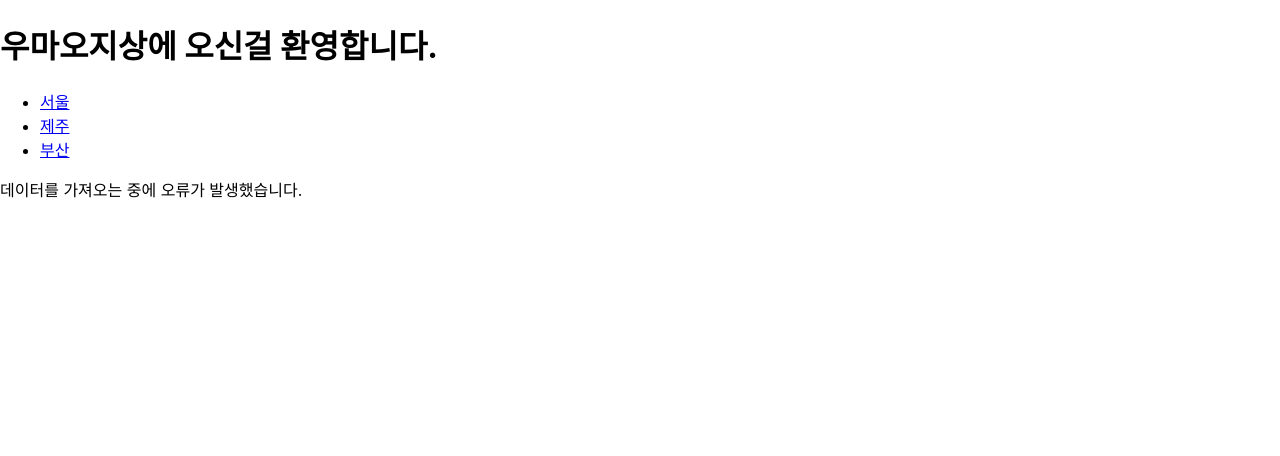
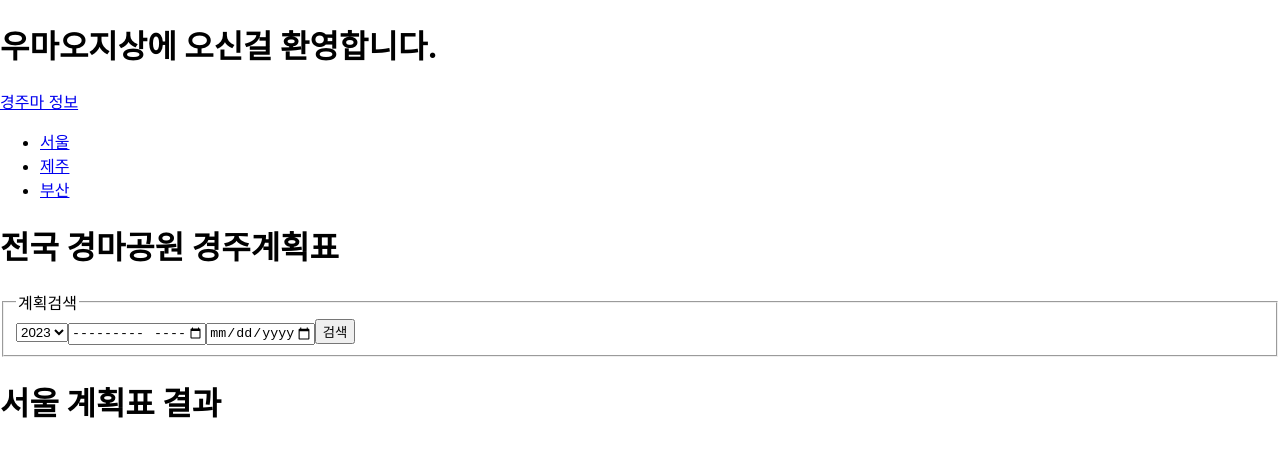
Before and after one commit to hellicopthecat/uncle_uma, a React (Create React App) app in the folder front/: page / in a window 1280 px wide. Shown: the top 456 px of the page. Built offline with nearby package versions, Linux system fonts and the light colour scheme; no server answers.

Commit message:
ready to make planResult template

```diff
--- a/front/src/App.js
+++ b/front/src/App.js
@@ -1,10 +1,12 @@
 import {createBrowserRouter} from "react-router-dom";
 import "./App.css";
 import Home from "./screens/Home";
-import AboutHorse from "./components/aboutHorse/AboutHorse";
+import AboutHorse from "./components/horseInfo/AboutHorse";
+import HorseInfo from "./screens/HorseInfo";
 
 const App = createBrowserRouter([
   {path: "/", element: <Home />},
+  {path: "/horseDetail", element: <HorseInfo />},
   {path: "/horseDetail/:id", element: <AboutHorse />},
 ]);
 
--- /dev/null
+++ b/front/src/components/racingPlan/PlanResult.js
@@ -0,0 +1,45 @@
+import {useEffect, useState} from "react";
+export default function PlanResult({data, localNum}) {
+  console.log(data);
+  let local = localNum;
+  const planResult = [];
+  const [city, setCity] = useState("서울");
+  useEffect(() => {
+    if (local === "2") {
+      setCity("제주");
+    } else if (local === "3") {
+      setCity("부산");
+    } else {
+      setCity("서울");
+    }
+  }, [localNum]);
+  /* meet	: 시행경마장명
+  rank	: 등급조건
+  rcName	: 경주명
+  rcDate	: 경주일자
+  schStTime	: 발주예정시각
+  rcNo	: 경주번호
+  ilsu	: 경주차수
+  rcDist	: 경주거리
+  budam	: 부담구분
+  stRating	: 레이팅하한조건
+  spRating	: 레이팅상한조건
+  ageCond	: 연령조건
+  chaksun1	: 1착상금
+  chaksun2	: 2착상금
+  chaksun3	: 3착상금
+  chaksun4	: 4착상금
+  chaksun5	: 5착상금
+  buga1	: 1착부가상금
+  buga2	: 2착부가상금
+  buga3	: 3착부가상금 */
+  for (let i = 0; i < data.length; i++) {
+    planResult.push();
+  }
+
+  return (
+    <div>
+      <h1>{city} 계획표 결과</h1>
+    </div>
+  );
+}
--- a/front/src/screens/Home.js
+++ b/front/src/screens/Home.js
@@ -1,10 +1,14 @@
-import HorseInfo from "./HorseInfo";
+import {NavLink} from "react-router-dom";
+import RacingPlan from "./RacingPlan";
 
 export default function Home() {
   return (
     <div>
       <h1>우마오지상에 오신걸 환영합니다.</h1>
-      <HorseInfo />
+      <nav>
+        <NavLink to="/horseDetail">경주마 정보</NavLink>
+      </nav>
+      <RacingPlan />
     </div>
   );
 }
--- a/front/src/screens/HorseInfo.js
+++ b/front/src/screens/HorseInfo.js
@@ -1,7 +1,7 @@
 import {useEffect, useState} from "react";
 
-import HorseDetail from "../components/aboutHorse/HorseDetail";
-import HorseDetaiNav from "../components/aboutHorse/HorseDetailNav";
+import HorseDetail from "../components/horseInfo/HorseDetail";
+import HorseLocalNav from "../components/localNav/HorseLocalNav";
 
 export default function HorseInfo() {
   const [data, setData] = useState();
@@ -34,7 +34,7 @@ export default function HorseInfo() {
 
   return (
     <div>
-      <HorseDetaiNav
+      <HorseLocalNav
         onChangeLocation={(num) => {
           setLocationNum(num);
         }}
--- /dev/null
+++ b/front/src/screens/RacingPlan.js
@@ -0,0 +1,73 @@
+import {useEffect, useState} from "react";
+import HorseLocalNav from "../components/localNav/HorseLocalNav";
+import PlanResult from "../components/racingPlan/PlanResult";
+export default function RacingPlan() {
+  const date = new Date();
+  const year = date.getFullYear();
+  const month =
+    date.getMonth() < 10 ? "0" + (date.getMonth() + 1) : date.getMonth() + 1;
+  const dateNum =
+    date.getDate() < 10 ? "0" + (date.getDate() + 1) : date.getDate() + 1;
+  const [data, setData] = useState([]);
+  const [locationNum, setLocationNum] = useState(1);
+  const [nowYear, setNowYear] = useState(`${year}`);
+  const [nowMonth, setNowMonth] = useState("");
+  const [nowDate, setNowDate] = useState("");
+
+  const BASE_URL =
+    "https://apis.data.go.kr/B551015/API72_1/racePlan_1?serviceKey=";
+  const API_KEY = process.env.REACT_APP_OPEN_API_ENCODING_KEY;
+  const query = `&pageNo=1&numOfRows=50&meet=${locationNum}&rc_date=${nowDate}&rc_month=${nowMonth}&rc_year=${nowYear}&_type=json`;
+  const fetchUrl = `${BASE_URL}${API_KEY}${query}`;
+
+  useEffect(() => {
+    const fetchRacingPlan = async () => {
+      const response = await (await fetch(fetchUrl)).json();
+      console.log(response.response);
+      setData(response.response.body.items.item);
+    };
+    fetchRacingPlan();
+  }, [fetchUrl, nowDate, nowMonth, nowYear, locationNum]);
+
+  return (
+    <div>
+      <HorseLocalNav
+        onChangeLocation={(num) => {
+          setLocationNum(num);
+        }}
+      />
+      <h1>전국 경마공원 경주계획표</h1>
+      <form
+        onSubmit={(e) => {
+          e.preventDefault();
+          setNowYear(e.target.year.value);
+          setNowMonth(e.target.month.value.replace(/-/g, ""));
+          setNowDate(e.target.date.value.replace(/-/g, ""));
+        }}
+      >
+        <fieldset>
+          <legend>계획검색</legend>
+          <select name="year" defaultValue={year}>
+            <option value="">선택</option>
+            <option value={year - 1}>{year - 1}</option>
+            <option value={year}>{year}</option>
+          </select>
+          <input
+            type="month"
+            name="month"
+            min={`${year - 1}-${month}`}
+            max={`${year}-${month}`}
+          />
+          <input
+            type="date"
+            name="date"
+            min={year - 1 + "-" + (month - 1) + "-" + dateNum}
+            max={year + "-" + month + "-" + dateNum}
+          />
+          <button type="submit">검색</button>
+        </fieldset>
+      </form>
+      <PlanResult data={data} localNum={locationNum} />
+    </div>
+  );
+}
```
Also changed, not shown: front/src/components/horseInfo/AboutHorse.js (renamed from front/src/components/aboutHorse/AboutHorse.js), front/src/components/horseInfo/HorseDetail.js (renamed from front/src/components/aboutHorse/HorseDetail.js), front/src/components/localNav/HorseLocalNav.js (renamed from front/src/components/aboutHorse/HorseDetailNav.js).
